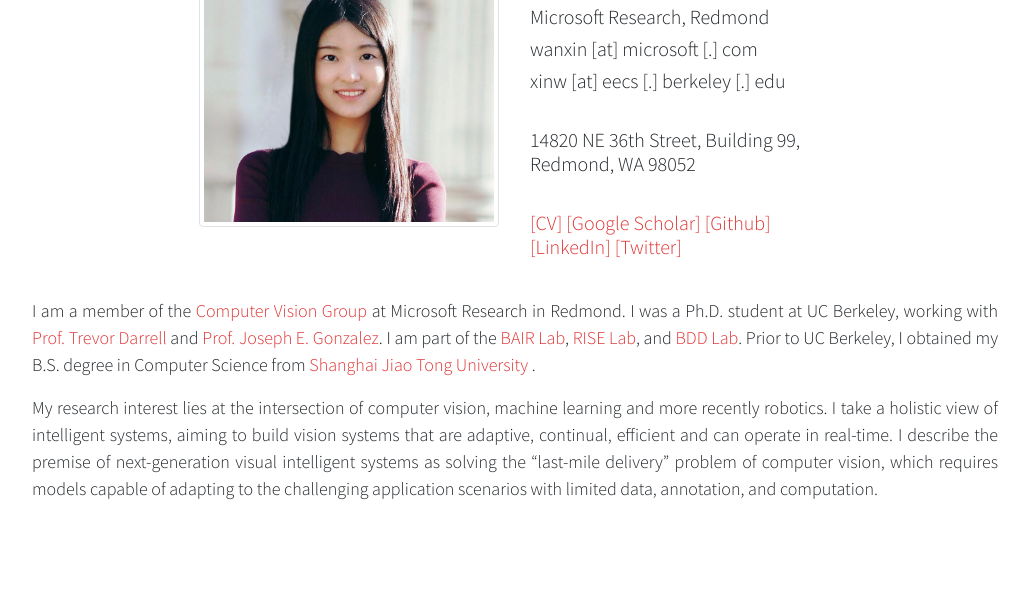
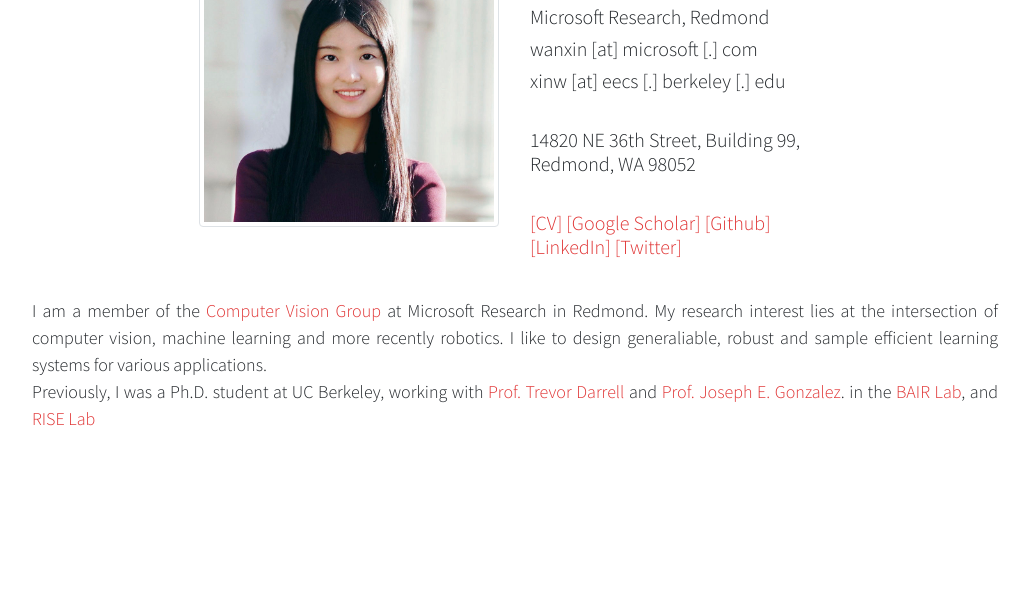
Before and after one commit to xinw1012/public_html, a plain HTML site: page index.html in a window 1280 px wide. Shown: the part 152-744 px from the top of the page, without its empty margins (125-1155 px from the left). Drawn offline with nearby package versions, Linux system fonts and the light colour scheme.

Commit message:
Update index.html

```diff
--- a/index.html
+++ b/index.html
@@ -101,18 +101,14 @@
         <div class="row">
             <div class="col-md-12">
                 <div class="about_text">
-                    <p> I am a member of the <a href="https://www.microsoft.com/en-us/research/group/vision/">Computer Vision Group</a> at Microsoft Research in Redmond. I was
+                    <p> I am a member of the <a href="https://www.microsoft.com/en-us/research/group/vision/">Computer Vision Group</a> at Microsoft Research in Redmond.
+                        My research interest lies at the intersection of computer vision, machine learning and more recently robotics.
+                        I like to design generaliable, robust and sample efficient learning systems for various applications. </br>
+                        Previously, I was
                         a Ph.D. student at UC Berkeley, working with
                         <a href="https://people.eecs.berkeley.edu/~trevor/"> Prof. Trevor Darrell</a> and <a href="https://people.eecs.berkeley.edu/~jegonzal/"> Prof. Joseph E. Gonzalez</a>.
-                        I am part of the <a href="http://bair.berkeley.edu/">BAIR Lab</a>,
-                        <a href="https://rise.cs.berkeley.edu/"> RISE Lab</a>, and <a href="https://deepdrive.berkeley.edu/">BDD Lab</a>.
-                        Prior to UC Berkeley, I obtained my B.S. degree in Computer Science from <a href="http://en.sjtu.edu.cn/"> Shanghai Jiao Tong University </a>. <br/>
-                    </p>
-                    <p> My research interest lies at the intersection of computer vision, machine learning and more recently robotics.
-                        I take a holistic view of intelligent systems, aiming to build vision systems that are adaptive, continual,
-                        efficient and can operate in real-time. I describe the premise of next-generation visual intelligent systems as
-                        solving the “last-mile delivery” problem of computer vision, which requires models capable of adapting to
-                        the challenging application scenarios with limited data, annotation, and computation.
+                        in the <a href="http://bair.berkeley.edu/">BAIR Lab</a>, and <a href="https://rise.cs.berkeley.edu/"> RISE Lab</a>
+                        <br/>
                     </p>
                     </br>
                 </div>
```
